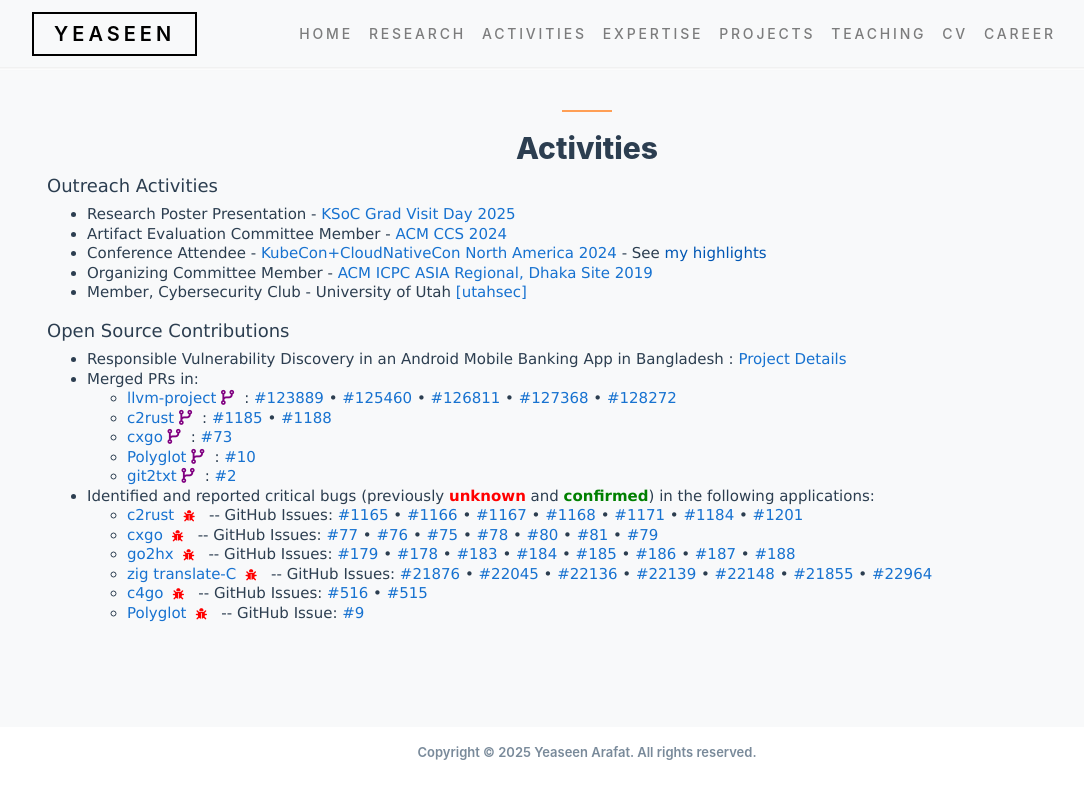
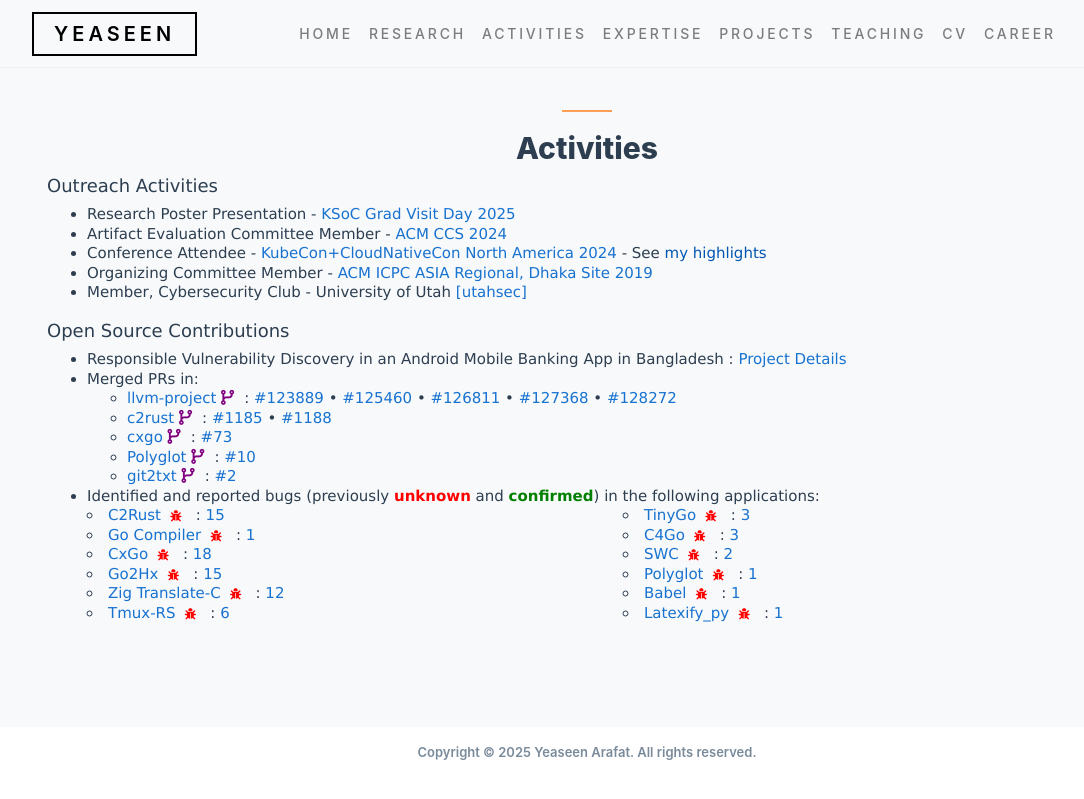
Before and after one commit to Yeaseen/Yeaseen.github.io, a Jekyll site: the page built from pages/activities.html, in a window 1280 px wide. Shown: the top 799 px of the page, without its empty margins (53-1137 px from the left). Built offline with Jekyll 4.4.1, drawn with Linux system fonts in a browser that asks for light colours.

Commit message:
updated bug list

```diff
--- a/_config.yml
+++ b/_config.yml
@@ -36,6 +36,7 @@
 
 # For development testing:
 #  bundle exec jekyll serve
+# goto: http://localhost:4000
 
 # Exclude from processing.
 # The following items will not be processed, by default.
--- a/_includes/section_activities.html
+++ b/_includes/section_activities.html
@@ -173,210 +173,91 @@
               </li>
 
               <li>
-                Identified and reported critical bugs (previously
+                Identified and reported bugs (previously
                 <span style="color: red; font-weight: bold">unknown</span>
                 and
                 <span style="color: green; font-weight: bold">confirmed</span>)
                 in the following applications:
-                <ul>
+                <ul class="two-columns-bug-list">
                   <li>
                     <a href="https://github.com/immunant/c2rust" target="_blank"
-                      >c2rust</a
+                      >C2Rust</a
                     >
-                    <span class="badge"><i class="fas fa-bug"></i></span> --
-                    GitHub Issues:
+                    <span class="badge"><i class="fas fa-bug"></i></span> :
                     <a
-                      href="https://github.com/immunant/c2rust/issues/1165"
+                      href="https://github.com/immunant/c2rust/issues?q=is%3Aissue%20author%3AYeaseen"
                       target="_blank"
-                      >#1165</a
+                      > 15 </a
                     >
-                    •
+                  </li>
+                  <li>
+                    <a href="https://github.com/golang/go" target="_blank"
+                      >Go Compiler</a
+                    >
+                    <span class="badge"><i class="fas fa-bug"></i></span> :
                     <a
-                      href="https://github.com/immunant/c2rust/issues/1166"
+                      href="https://github.com/golang/go/issues/72844"
                       target="_blank"
-                      >#1166</a
-                    >
-                    •
-                    <a
-                      href="https://github.com/immunant/c2rust/issues/1167"
-                      target="_blank"
-                      >#1167</a
-                    >
-                    •
-                    <a
-                      href="https://github.com/immunant/c2rust/issues/1168"
-                      target="_blank"
-                      >#1168</a
-                    >
-                    •
-                    <a
-                      href="https://github.com/immunant/c2rust/issues/1171"
-                      target="_blank"
-                      >#1171</a
-                    >
-                    •
-                    <a
-                      href="https://github.com/immunant/c2rust/issues/1184"
-                      target="_blank"
-                      >#1184</a
-                    >
-                    •
-                    <a
-                      href="https://github.com/immunant/c2rust/issues/1201"
-                      target="_blank"
-                      >#1201</a
+                      >1</a
                     >
                   </li>
                   <li>
                     <a
                       href="https://github.com/gotranspile/cxgo"
                       target="_blank"
-                      >cxgo</a
+                      >CxGo</a
                     >
-                    <span class="badge"><i class="fas fa-bug"></i></span> --
-                    GitHub Issues:
+                    <span class="badge"><i class="fas fa-bug"></i></span> :
                     <a
-                      href="https://github.com/gotranspile/cxgo/issues/77"
+                      href="https://github.com/gotranspile/cxgo/issues?q=is%3Aissue+author%3AYeaseen"
                       target="_blank"
-                      >#77</a
-                    >
-                    •
-                    <a
-                      href="https://github.com/gotranspile/cxgo/issues/76"
-                      target="_blank"
-                      >#76</a
-                    >
-                    •
-                    <a
-                      href="https://github.com/gotranspile/cxgo/issues/75"
-                      target="_blank"
-                      >#75</a
-                    >
-                    •
-                    <a
-                      href="https://github.com/gotranspile/cxgo/issues/78"
-                      target="_blank"
-                      >#78</a
-                    >
-                    •
-                    <a
-                      href="https://github.com/gotranspile/cxgo/issues/80"
-                      target="_blank"
-                      >#80</a
-                    >
-                    •
-                    <a
-                      href="https://github.com/gotranspile/cxgo/issues/81"
-                      target="_blank"
-                      >#81</a
-                    >
-                    •
-                    <a
-                      href="https://github.com/gotranspile/cxgo/issues/79"
-                      target="_blank"
-                      >#79</a
+                      >18</a
                     >
                   </li>
                   <li>
                     <a href="https://github.com/go2hx/go2hx" target="_blank"
-                      >go2hx</a
+                      >Go2Hx</a
                     >
-                    <span class="badge"><i class="fas fa-bug"></i></span> --
-                    GitHub Issues:
+                    <span class="badge"><i class="fas fa-bug"></i></span> :
                     <a
-                      href="https://github.com/go2hx/go2hx/issues/179"
+                      href="https://github.com/go2hx/go2hx/issues?q=is%3Aissue+author%3AYeaseen"
                       target="_blank"
-                      >#179</a
-                    >
-                    •
-                    <a
-                      href="https://github.com/go2hx/go2hx/issues/178"
-                      target="_blank"
-                      >#178</a
-                    >
-                    •
-                    <a
-                      href="https://github.com/go2hx/go2hx/issues/183"
-                      target="_blank"
-                      >#183</a
-                    >
-                    •
-                    <a
-                      href="https://github.com/go2hx/go2hx/issues/184"
-                      target="_blank"
-                      >#184</a
-                    >
-                    •
-                    <a
-                      href="https://github.com/go2hx/go2hx/issues/185"
-                      target="_blank"
-                      >#185</a
-                    >
-                    •
-                    <a
-                      href="https://github.com/go2hx/go2hx/issues/186"
-                      target="_blank"
-                      >#186</a
-                    >
-                    •
-                    <a
-                      href="https://github.com/go2hx/go2hx/issues/187"
-                      target="_blank"
-                      >#187</a
-                    >
-                    •
-                    <a
-                      href="https://github.com/go2hx/go2hx/issues/188"
-                      target="_blank"
-                      >#188</a
+                      >15</a
                     >
                   </li>
                   <li>
                     <a href="https://github.com/ziglang/zig" target="_blank"
-                      >zig translate-C</a
+                      >Zig Translate-C</a
                     >
-                    <span class="badge"><i class="fas fa-bug"></i></span> --
-                    GitHub Issues:
+                    <span class="badge"><i class="fas fa-bug"></i></span> :
                     <a
-                      href="https://github.com/ziglang/zig/issues/21876"
+                      href="https://github.com/ziglang/zig/issues?q=is%3Aissue+author%3AYeaseen"
                       target="_blank"
-                      >#21876</a
+                      >12</a
                     >
-                    •
+                  </li>
+
+                  <li>
+                    <a href="https://github.com/richardscollin/tmux-rs" target="_blank"
+                      >Tmux-RS</a
+                    >
+                    <span class="badge"><i class="fas fa-bug"></i></span> :
                     <a
-                      href="https://github.com/ziglang/zig/issues/22045"
+                      href="https://github.com/richardscollin/tmux-rs/issues?q=is%3Aissue+author%3AYeaseen"
                       target="_blank"
-                      >#22045</a
+                      >6</a
                     >
-                    •
+                  </li>
+
+                  <li>
+                    <a href="https://github.com/tinygo-org/tinygo" target="_blank"
+                      >TinyGo</a
+                    >
+                    <span class="badge"><i class="fas fa-bug"></i></span> :
                     <a
-                      href="https://github.com/ziglang/zig/issues/22136"
+                      href="https://github.com/tinygo-org/tinygo/issues?q=is%3Aissue%20author%3AYeaseen"
                       target="_blank"
-                      >#22136</a
-                    >
-                    •
-                    <a
-                      href="https://github.com/ziglang/zig/issues/22139"
-                      target="_blank"
-                      >#22139</a
-                    >
-                    •
-                    <a
-                      href="https://github.com/ziglang/zig/issues/22148"
-                      target="_blank"
-                      >#22148</a
-                    >
-                    •
-                    <a
-                      href="https://github.com/ziglang/zig/issues/21855"
-                      target="_blank"
-                      >#21855</a
-                    >
-                    •
-                    <a
-                      href="https://github.com/ziglang/zig/issues/22964"
-                      target="_blank"
-                      >#22964</a
+                      >3</a
                     >
                   </li>
 
@@ -384,35 +265,61 @@
                     <a
                       href="https://github.com/Konstantin8105/c4go"
                       target="_blank"
-                      >c4go</a
+                      >C4Go</a
                     >
-                    <span class="badge"><i class="fas fa-bug"></i></span> --
-                    GitHub Issues:
+                    <span class="badge"><i class="fas fa-bug"></i></span> :
                     <a
-                      href="https://github.com/Konstantin8105/c4go/issues/516"
+                      href="https://github.com/Konstantin8105/c4go/issues?q=is%3Aissue%20Yeaseen"
                       target="_blank"
-                      >#516</a
-                    >
-                    •
-                    <a
-                      href="https://github.com/Konstantin8105/c4go/issues/515"
-                      target="_blank"
-                      >#515</a
+                      >3</a
                     >
                   </li>
 
                   <li>
+                    <a href="https://github.com/swc-project/swc" target="_blank"
+                      >SWC</a
+                    >
+                    <span class="badge"><i class="fas fa-bug"></i></span> :
+                    <a
+                      href="https://github.com/swc-project/swc/issues?q=is%3Aissue+author%3AYeaseen"
+                      target="_blank"
+                      >2</a
+                    >
+                  </li>
+                  <li>
                     <a href="https://github.com/s3team/Polyglot" target="_blank"
                       >Polyglot</a
                     >
-                    <span class="badge"><i class="fas fa-bug"></i></span> --
-                    GitHub Issue:
+                    <span class="badge"><i class="fas fa-bug"></i></span> :
                     <a
-                      href="https://github.com/s3team/Polyglot/issues/9"
+                      href="https://github.com/s3team/Polyglot/issues?q=is%3Aissue%20Yeaseen"
                       target="_blank"
-                      >#9</a
+                      >1</a
                     >
                   </li>
+                  <li>
+                    <a href="https://github.com/babel/babel" target="_blank"
+                      >Babel</a
+                    >
+                    <span class="badge"><i class="fas fa-bug"></i></span> :
+                    <a
+                      href="https://github.com/babel/babel/issues?q=is%3Aissue+author%3AYeaseen"
+                      target="_blank"
+                      >1</a
+                    >
+                  </li>
+                  <li>
+                    <a href="https://github.com/google/latexify_py" target="_blank"
+                      >Latexify_py</a
+                    >
+                    <span class="badge"><i class="fas fa-bug"></i></span> :
+                    <a
+                      href="https://github.com/google/latexify_py/issues?q=is%3Aissue+author%3AYeaseen"
+                      target="_blank"
+                      >1</a
+                    >
+                  </li>
+
                 </ul>
               </li>
             </h3>
--- a/css/style.css
+++ b/css/style.css
@@ -794,14 +794,13 @@
   }
 }
 
-.profile-info h3 {
+/* .profile-info h3 {
   text-align: center;
   margin: 0.5em 0;
   color: #333;
   opacity: 0;
   transform: translateY(40px);
-  animation: slideUpText 1.3s ease-out forwards; /* Delay text animation until image is done */
-}
+  animation: slideUpText 1.3s ease-out forwards;
 
 @keyframes slideUpText {
   from {
@@ -812,11 +811,12 @@
     opacity: 1;
     transform: translateY(0);
   }
-}
+} */
+
+/*
 
 .about-me h4 {
-  /*animation: slideInRight 1.4s ease-out forwards;*/
-  animation: growIn 1.3s ease-out forwards; /* Animation for growth effect */
+  animation: growIn 1.3s ease-out forwards;
 }
 
 @keyframes slideInRight {
@@ -828,8 +828,20 @@
     opacity: 1;
     transform: translateX(0);
   }
+} */
+/*animated text*/
+
+
+
+.two-columns-bug-list {
+  columns: 2;           /* split into 2 columns */
+  -webkit-columns: 2;
+  -moz-columns: 2;
+  column-gap: 2rem;     /* spacing between columns */
+  list-style-position: inside;
+  padding-left: 0;
 }
-/*animated text*/
+
 
 .site-footer {
   padding: 1em 0;
```
Also changed, not shown: 1 other file.
